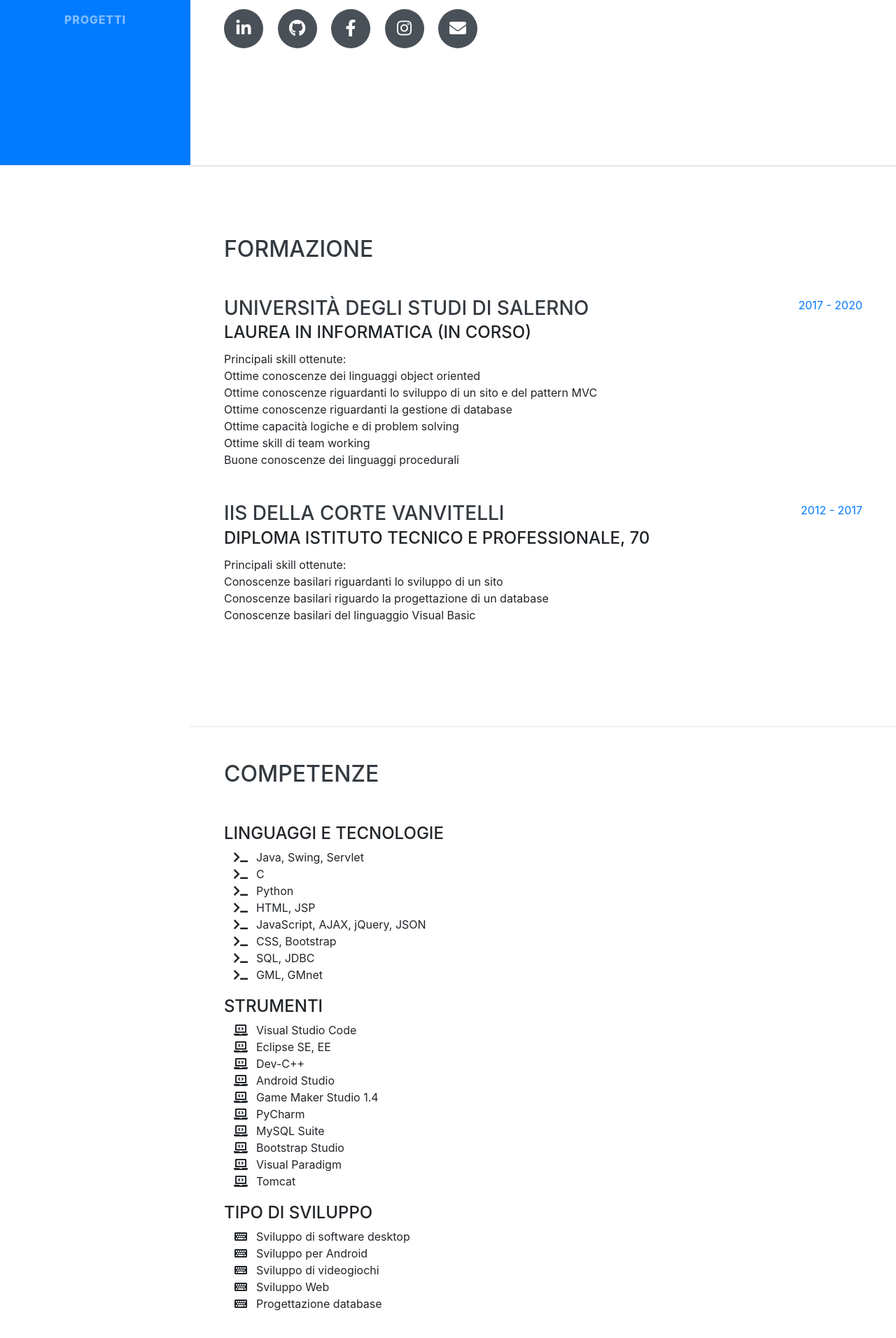
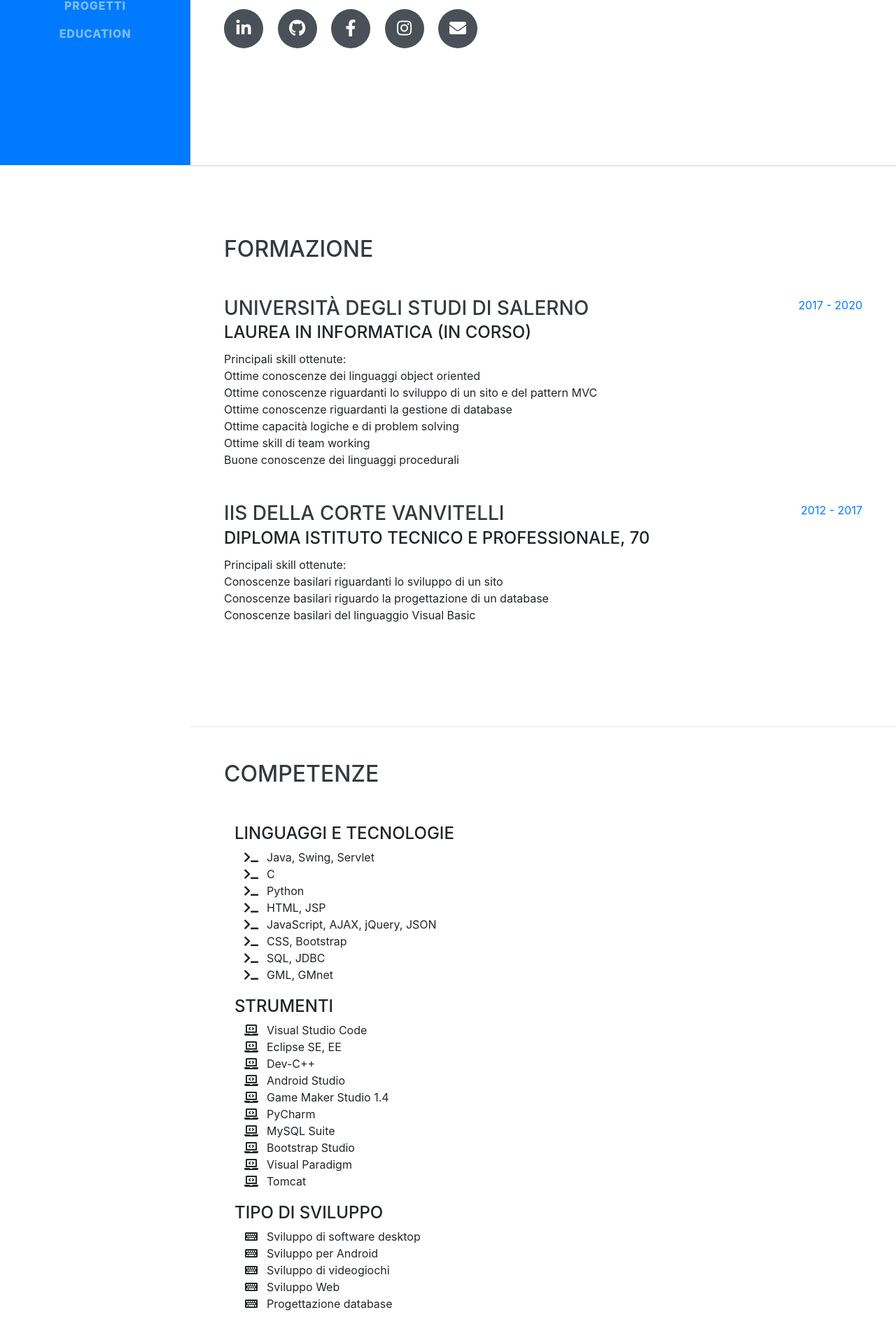
Before and after one commit to frekkanzer2/FabateWebsite, a website with bundled scripts: page index.html in a window 1280 px wide. Shown: the part 564-2476 px from the top of the page at 70% size. Built offline with nearby package versions, Linux system fonts and the light colour scheme; a web font is replaced by a local one.

Commit message:
Introduced grid system
Added the grid system to the skills section

```diff
--- a/index.html
+++ b/index.html
@@ -59,6 +59,9 @@
         </li>
         <li class="nav-item">
           <a class="nav-link js-scroll-trigger" href="#">Progetti</a>
+        </li>
+        <li class="nav-item">
+          <a class="nav-link js-scroll-trigger" href="#">Education</a>
         </li>
       </ul>
     </div>
@@ -199,6 +202,11 @@
       <div class="w-100">
         <h2 class="mb-5">Competenze</h2>
 
+        <div class="container">
+          <div class="row">
+            <div class="col-lg-6">
+              <!--LEFT MID OF THE PAGE-->
+
               <!--ICONS FROM FONT AWESOME-->
 
           <!--HERE GOES PROGRAMMING LANGUAGES-->
@@ -237,7 +245,6 @@
               <div style="padding-left:6px">GML, GMnet</div>
             </li>
           </ul>
-
         <!--HERE GOES THE TOOLS-->
           <div class="subheading mb-1" style="margin-top: 15px">STRUMENTI</div>
           <ul class="fa-ul mb-0">
@@ -308,6 +315,17 @@
             </li>
           </ul>
 
+          <!--END OF LEFT COLUMN-->
+            </div>
+            <div class="col-lg-6">
+              <!--RIGHT MID OF THE PAGE-->
+              <!--END OF RIGHT COLUMN-->
+            </div>
+          </div>
+        </div>
+
+
+
       </div>
     </section>
 
```
Lines whose indentation alone changed are shown as unchanged.
